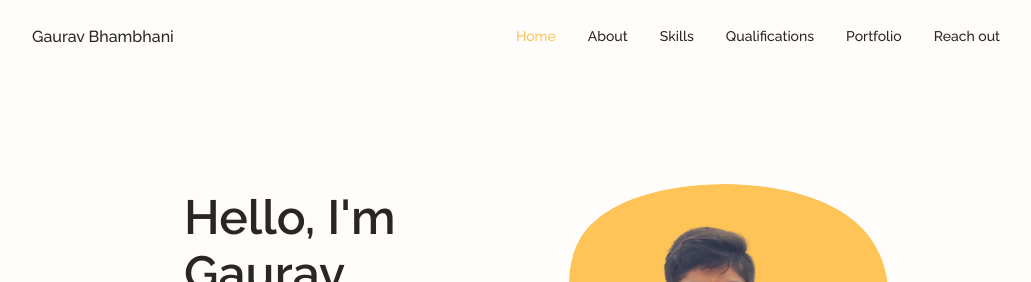
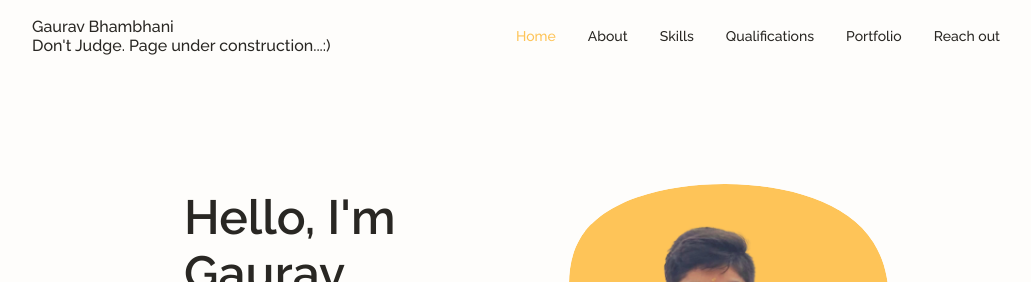
Before and after one commit to gauravbhambhani/gauravbhambhani.github.io, a plain HTML site: page index.html in a window 1280 px wide. Shown: the top 282 px of the page, without its empty margins (124-1155 px from the left). Drawn offline with nearby package versions, Linux system fonts and the light colour scheme.

Commit message:
Update index.html

```diff
--- a/index.html
+++ b/index.html
@@ -27,7 +27,7 @@
     <!--==================== HEADER ====================-->
     <header class="header" id="header">
       <nav class="nav container">
-        <a href="#" class="nav__logo">Gaurav Bhambhani</a>
+        <a href="#" class="nav__logo">Gaurav Bhambhani <br/> Don't Judge. Page under construction...:)</a>
 
         <div class="nav__menu" id="nav-menu">
           <ul class="nav__list grid">
```
